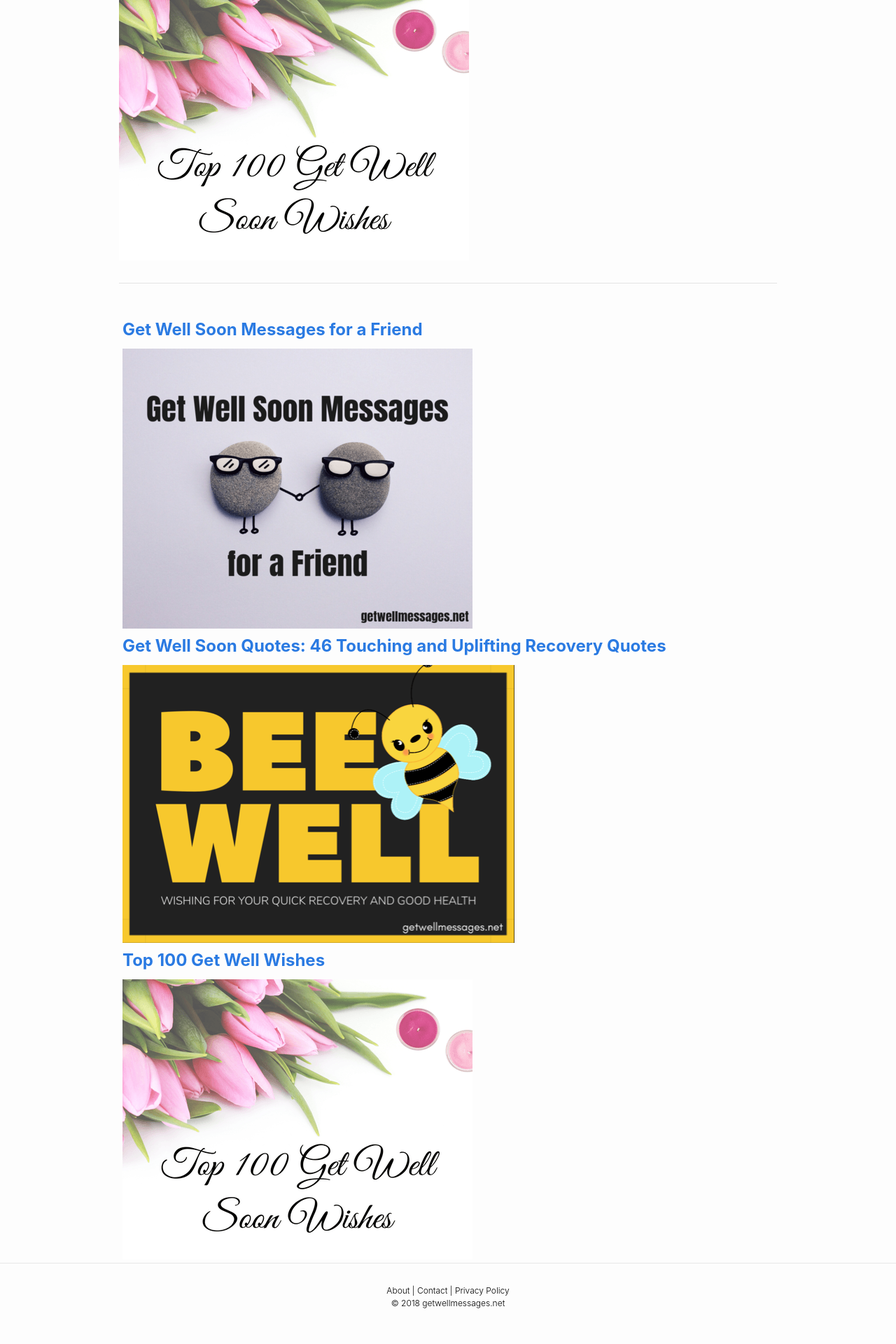
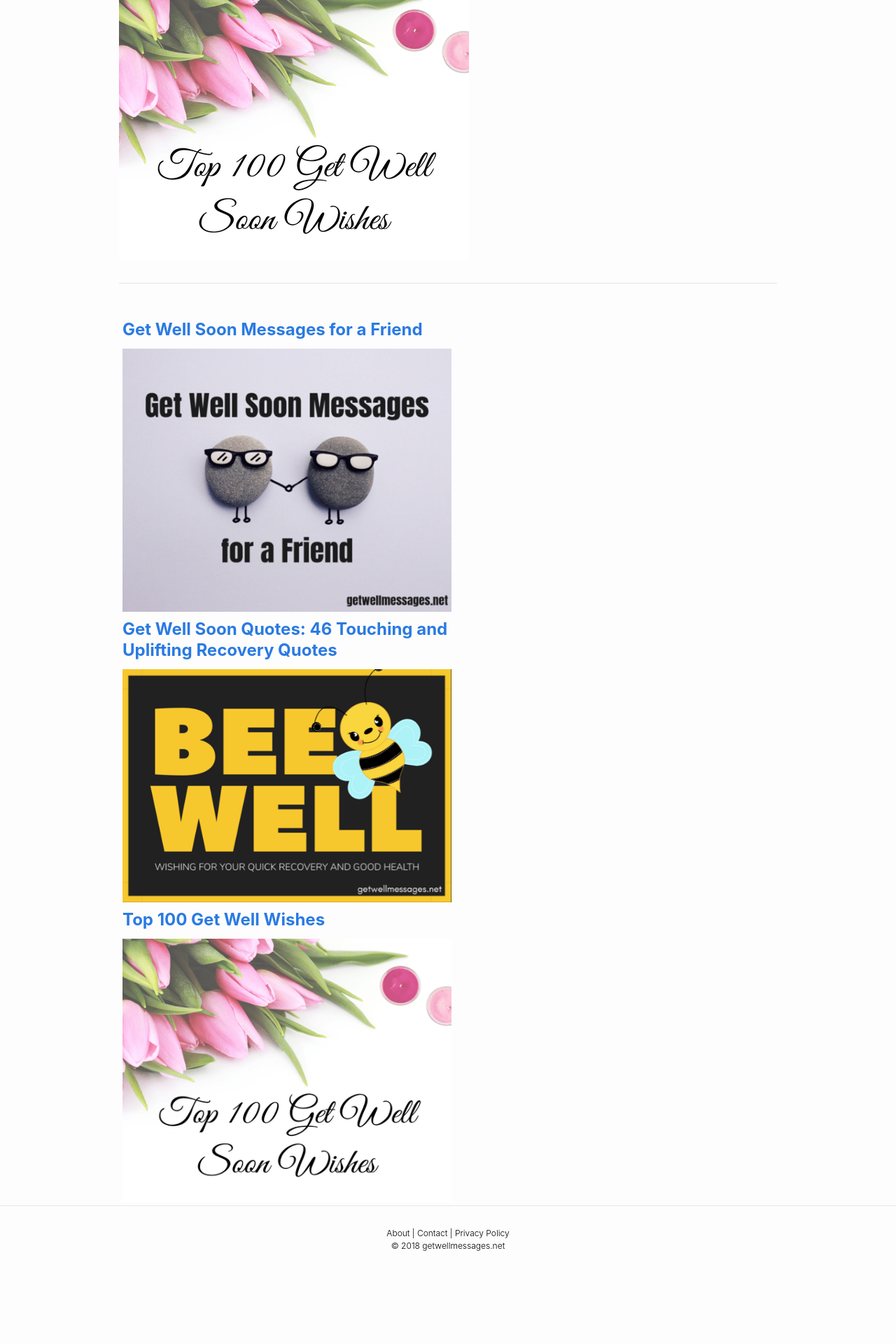
Before and after one commit to andyml123/andyml123.github.io, a Jekyll site: the page built from imagetest.md, in a window 1280 px wide. Shown: the part 3810-5730 px from the top of the page at 70% size. Built offline with Jekyll 4.4.1, drawn with Linux system fonts in a browser that asks for light colours; after the commit the page ends 5649 px from its top, so only the background shows below that.

Commit message:
Update _layout.scss

```diff
--- a/_sass/_layout.scss
+++ b/_sass/_layout.scss
@@ -524,7 +524,8 @@ font-size:10px;
 }
 
 .column {
-    flex: 50%;
+    float: left;
+    width: 50%;
     padding: 5px;
     margin: 0 auto;
 }
```
